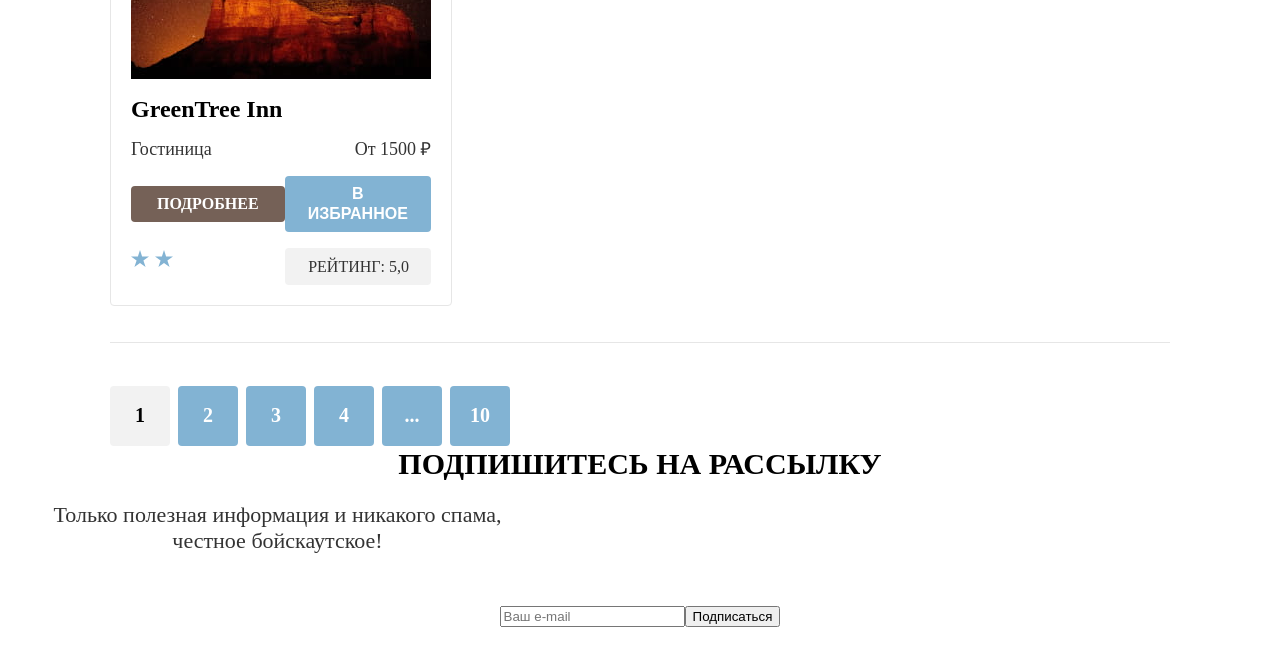
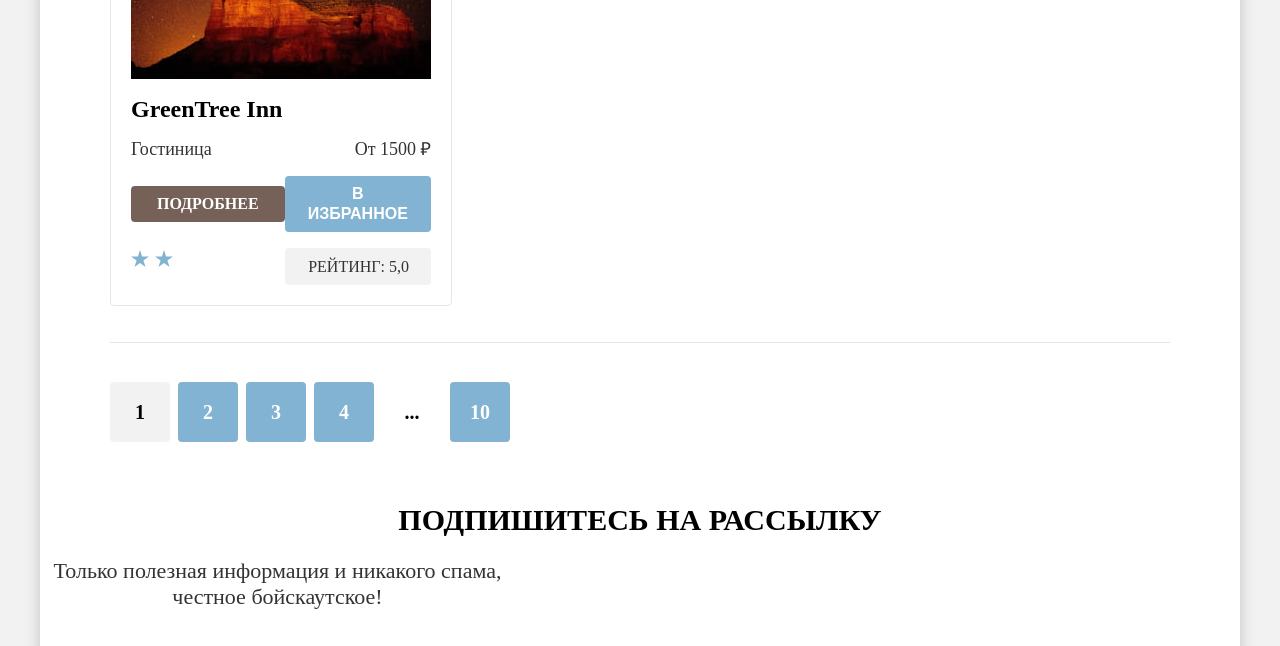
Before and after one commit to htmlacademy-htmlcss/2328903-sedona-37, a plain HTML site: page catalog.html in a window 1280 px wide. Shown: the part 1250-1896 px from the top of the page. Drawn offline with Linux system fonts and the light colour scheme; a web font is replaced by a local one.

Commit message:
Исправление пагинации

```diff
--- a/catalog.html
+++ b/catalog.html
@@ -258,8 +258,8 @@
             <li class="pagination-item">
               <a class="pagination-link" href="#">4</a>
             </li>
-            <li class="pagination-item pagination-more">
-              <a class="pagination-link" href="#">...</a>
+            <li class="pagination-item ">
+              <a class="pagination-link pagination-more" href="#">...</a>
             </li>
             <li class="pagination-item">
               <a class="pagination-link" href="#">10</a>
--- a/styles/styles.css
+++ b/styles/styles.css
@@ -26,7 +26,7 @@
   body {
     background-color: #ffffff;
     color: #333333;
-    min-width: 1200px;
+    width: 1200px;
     margin: 0 auto;
     box-shadow: 0 0 15px rgba(0, 0, 0, 0.2);
 
@@ -1050,13 +1050,9 @@
     color: #0000004D;
   }
 
-  .layout-filters,
-  .pagination {
+  .layout-filters {
     display: flex;
     list-style: none;
-  }
-
-  .layout-filters {
     position: absolute;
     right: 0;
     gap: 9px;
@@ -1236,9 +1232,13 @@
 
   .pagination {
     display: flex;
+    flex-wrap: wrap;
+    max-width: 1060px;
+    list-style: none;
     margin: 0;
     padding: 0;
-    list-style-type: none;
+    margin-top: -4px;
+    margin-bottom: 60px;
   }
 
   .pagination-item:not(:last-child) {
@@ -1246,24 +1246,41 @@
   }
 
   .pagination-link {
-    display: block;
+    display: inline-block;
     box-sizing: border-box;
-    min-width: 60px;
-    min-height: 60px;
-    padding: 11.364px 0 12.636px 0;
+    width: 60px;
+    height: 60px;
     text-align: center;
     font-weight: 700;
     font-size: 20px;
     line-height: 36px;
-    text-transform: uppercase;
     text-decoration: none;
     color: #FFFFFF;
     background-color: #82B3D3;
     border-radius: 4px;
+    padding: 12px 0;
+    margin: 0;
+    cursor: pointer;
   }
 
-  .pagination-current,
-  .more {
-    color: #000000;
+  .pagination-link:hover:not(.pagination-current, .pagination-more),
+  .pagination-link:focus:not(.pagination-current, .pagination-more) {
+    background-color: #68A2CA;
+  }
+
+  .pagination-link:active:not(.pagination-current, .pagination-more) {
+    color: rgba(255, 255, 255, 0.3);
+    background-color: #82B3D3;
+  }
+
+  .pagination-current {
     background-color: #F2F2F2;
   }
+
+  .pagination-more {
+    background-color: #FFFFFF;
+}
+  .pagination-current,
+  .pagination-more {
+    color: #000000;
+  }
```
